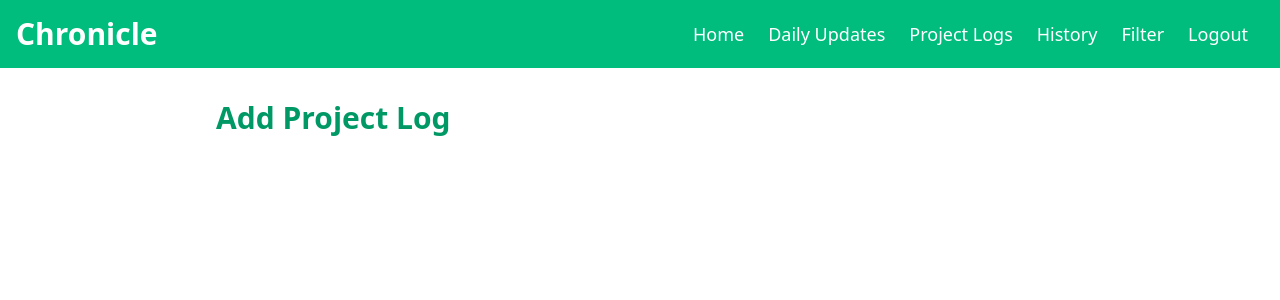
After one commit to Rishil96/chronicle, a Python web app: template templates/add_project_log.html in a window 1280 px wide. The commit adds this page. Shown: the top 300 px of the page. Run offline with Jinja, Linux system fonts and the light colour scheme; the template is opened without the code that fills it, so the values that code supplies are empty.

Commit message:
Add : HTML file to render Add Project Log form and configure Add Project Log button in home page to re-route to this form

```diff
--- /dev/null
+++ b/templates/add_project_log.html
@@ -0,0 +1,14 @@
+{% extends 'base.html' %}
+
+{% block title %}
+Add Project Log | Chronicle
+{% endblock %}
+
+{% block content %}
+    <div class="max-w-4xl mx-auto px-6 py-8">
+        <h1 class="text-3xl font-bold text-emerald-600 mb-8">Add Project Log</h1>
+        <form method="POST" action="">
+
+        </form>
+    </div>
+{% endblock %}
--- a/templates/home.html
+++ b/templates/home.html
@@ -11,6 +11,6 @@
     </div>
     <div class="flex gap-4 mb-8 justify-center">
         <a href="{{ url_for('daily_update_page') }}" class="bg-emerald-500 text-white px-6 py-3 rounded-lg font-medium hover:bg-emerald-600 cursor-pointer">Add Daily Update</a>
-        <a href="" class="bg-emerald-500 text-white px-6 py-3 rounded-lg font-medium hover:bg-emerald-600 cursor-pointer">Add Project Log</a>
+        <a href="{{ url_for('project_log_page') }}" class="bg-emerald-500 text-white px-6 py-3 rounded-lg font-medium hover:bg-emerald-600 cursor-pointer">Add Project Log</a>
     </div>
 {% endblock %}
```
